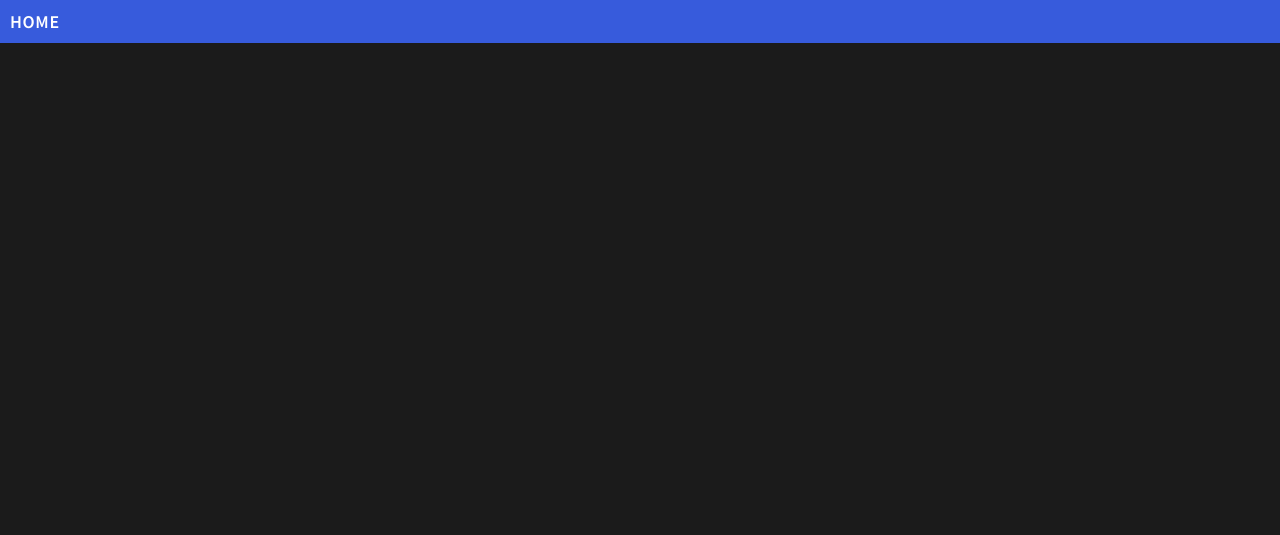
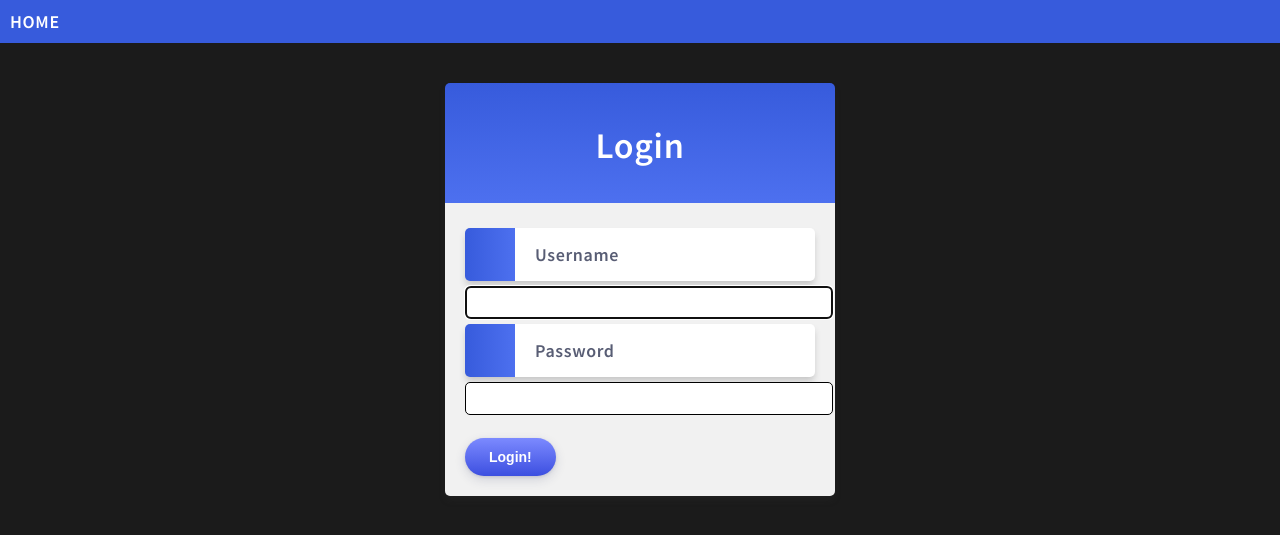
Before and after one commit to uJakubC/dwitter-project, a Django app: page /login/ in a window 1280 px wide. Shown: the top 535 px of the page. Run offline with Django 4.2, Linux system fonts and the light colour scheme.

Commit message:
Created template for login in

```diff
--- a/Dwitter_project/Dwitter_project_app/templates/accounts/login.html
+++ b/Dwitter_project/Dwitter_project_app/templates/accounts/login.html
@@ -4,6 +4,22 @@
 
 {% block body %}
     {% for message in messages %}
-        {{ message }}
+        <ul><li>{{ message }}</li></ul>
     {% endfor %}
+
+<div class="mycard">
+<h1>Login </h1>
+<form method="post">
+    {% csrf_token %}
+<ul>
+    <li>{{ form.username.label }}</li>
+    {{ form.username }}<br>
+
+    <li>{{ form.password.label }}</li>
+    {{ form.password }}<br>
+</ul> <br>
+    <button type="submit" name="create_user">Login!</button>
+</form>
+
+</div>
 {% endblock %}
```
